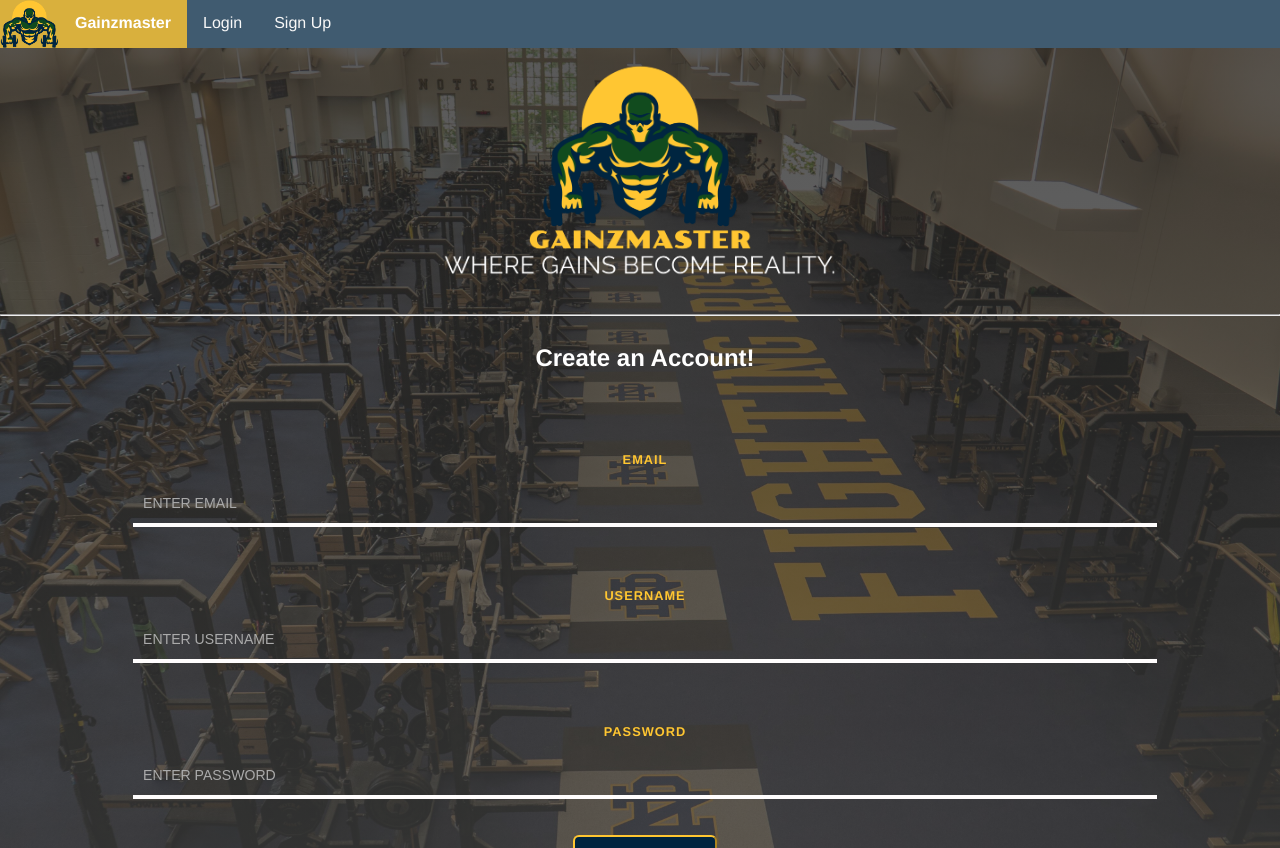
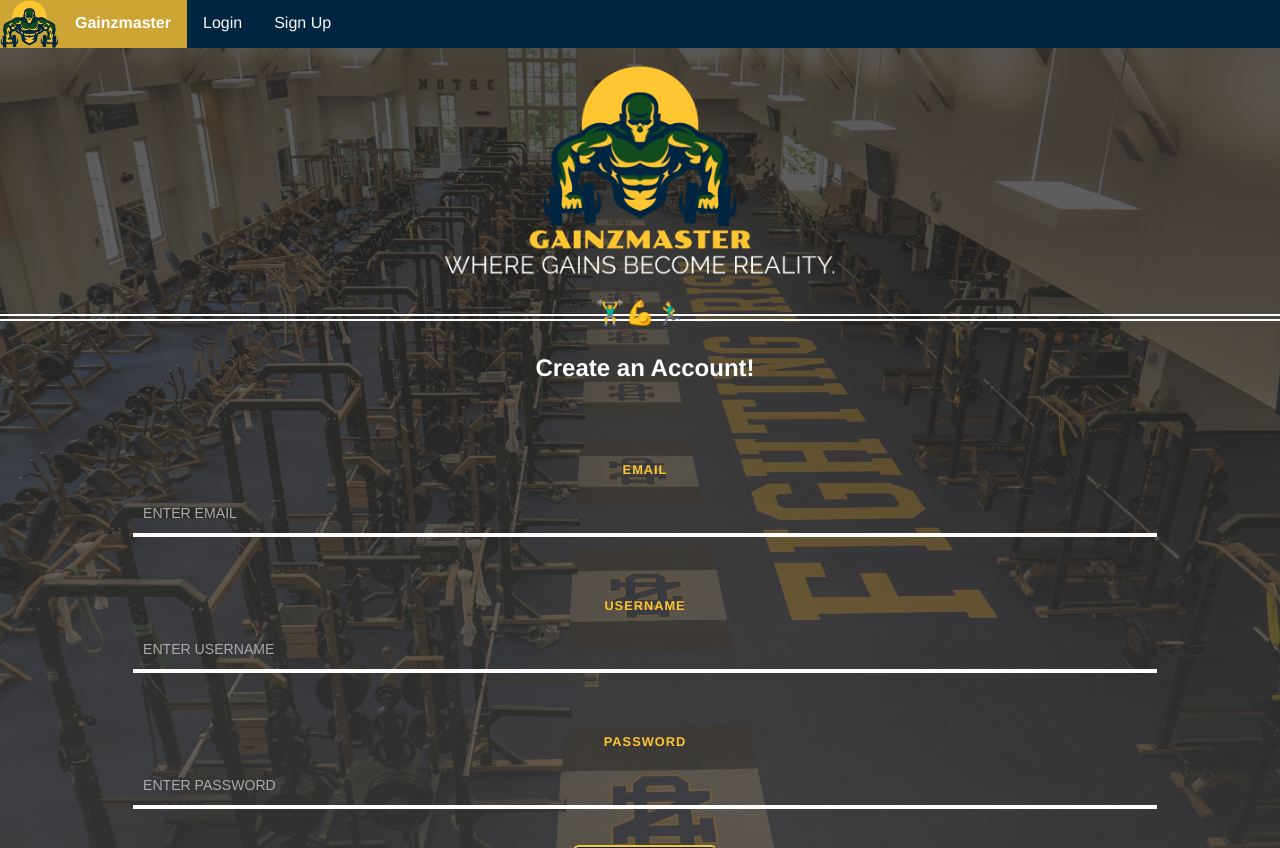
Before and after one commit to begloff/CSE-40746-Project, a Vue app in the folder gainzmaster/: page /signup in a window 1280 px wide. Built offline with nearby package versions, Linux system fonts and the light colour scheme; no server answers.

Commit message:
First Muscle Catalog

```diff
--- a/gainzmaster/src/App.vue
+++ b/gainzmaster/src/App.vue
@@ -1,9 +1,9 @@
 <template>
-  <div v-if="!$store.state.user" clas="public">
+  <div v-if="!$store.state.user" class="page">
     <PublicNavBar/>
     <router-view/>
   </div>
-  <div v-else>
+  <div v-else class="page">
     <PrivateNavBar/>
     <router-view/>
   </div>
@@ -36,6 +36,9 @@
   -moz-osx-font-smoothing: grayscale;
   text-align: center;
   color: #2c3e50;
+  margin: 0;
+  padding: 0;
+  height: 100%;
 }
 
 nav {
@@ -51,8 +54,39 @@
   color: #42b983;
 }
 
-body {
+body, html {
   margin: 0;
   padding: 0;
+  height: 100vh;
+}
+
+.page{
+  height: 100vh;
+}
+
+hr {
+	border: none;
+	border-top: 7px double white;
+	color: white;
+	overflow: visible;
+	text-align: center;
+	height: 5px;
+}
+
+hr:after {
+	background: transparent;
+	content: '🏋️‍♂️💪🏃‍♂️';
+	font-size: 1.5em;
+	padding: 0 10px;
+	position: relative;
+	top: -22px;
+}
+
+.row{
+    display: flex;
+}
+
+.col{
+    flex: 1;
 }
 </style>
--- a/gainzmaster/src/components/PrivateNavBar.vue
+++ b/gainzmaster/src/components/PrivateNavBar.vue
@@ -18,7 +18,7 @@
             <router-link class="nav-link" active-class="active" to="/home" style="color: #f8f8f8;">Exercise Catalog</router-link>
             </li>
             <li class="nav-item" >
-            <router-link class="nav-link" active-class="active" to="/home" style="color: #f8f8f8;">Workout Catalog</router-link>
+            <router-link class="nav-link" active-class="active" to="/musclecatalog" style="color: #f8f8f8;">Muscle Catalog</router-link>
             </li>
             <li class="nav-item" @click="$store.dispatch('logout')">
                 <router-link class="nav-link" active-class="active" to="/" style="color: #f8f8f8;">Log Out</router-link>
@@ -43,7 +43,7 @@
   margin: 0;
   padding: 0;
   overflow: hidden;
-  background-color: rgb(0, 37, 64,.75);
+  background-color: rgb(0, 37, 64);
   height: 3em;
 }
 
--- a/gainzmaster/src/components/PublicNavBar.vue
+++ b/gainzmaster/src/components/PublicNavBar.vue
@@ -37,7 +37,7 @@
   margin: 0;
   padding: 0;
   overflow: hidden;
-  background-color: rgb(0, 37, 64,.75);
+  background-color: rgb(0, 37, 64);
   height: 3em;
 }
 
--- a/gainzmaster/src/router/index.js
+++ b/gainzmaster/src/router/index.js
@@ -3,6 +3,7 @@
 import SignupPage from '../views/SignupPage.vue'
 import HomePage from '../views/HomePage.vue'
 import PublicHomePage from '../views/PublicHomePage.vue'
+import MuscleCatalog from '../views/MuscleCatalog.vue'
 import { auth } from '../firebase'
 
 import store from '../store/store'
@@ -67,6 +68,15 @@
     }
   },
   {
+    path: '/musclecatalog',
+    name: 'musclecatalog',
+    component: MuscleCatalog,
+    beforeEnter: requireAuth,
+    meta:{
+      title: 'Gainzmaster - Muscles'
+    }
+  },
+  {
     path: '/:catchAll(.*)',
     redirect: '/'
   }
--- a/gainzmaster/src/views/LoginPage.vue
+++ b/gainzmaster/src/views/LoginPage.vue
@@ -46,13 +46,14 @@
 .backimage {
 	max-width: 100%;
 	margin: 0;
-	height: 100vh;
+	height: 100%;
 	background-color: #000000;
 	background-image: linear-gradient(rgba(34, 34, 34, 0.75),rgba(65, 65, 65, 0.75)) ,url(../assets/gymbackground.jpg);
 	border: none;
 	background-size: cover;
+	background-repeat: no-repeat;
 	background-position: center;
-	overflow: auto;
+	overflow-y: visible;
 	text-align: center;
 }
 
@@ -69,7 +70,7 @@
 .logo {
 	display: inline-block;
 	margin-top: -10px;
-	width: 50%;
+	width: 35%;
 }
 
 .btn {
--- /dev/null
+++ b/gainzmaster/src/views/MuscleCatalog.vue
@@ -0,0 +1,82 @@
+<template>
+    <div class="row">
+        <div class="col">
+            <h1>Muscle Catalog</h1>
+        </div>
+    </div>
+
+    <div class="row">
+        <div class="col">
+            <p>Learn more about muscle intricacies and details!</p>
+        </div>
+    </div>
+
+    <hr style="	border-top: 7px double #2c3e50; color: #2c3e50;">
+
+    <div class="row">
+        <div class="col">
+            <table class="table">
+                <thead>
+                    <tr>
+                        <th scope="col">Muscle Name</th>
+                        <th scope="col">Detail ID</th>
+                        <th scope="col">General ID</th>
+                        <th scope="col">Other Names</th>
+                        <th scope="col">Muscle Heads</th>
+                        <th scope="col">Related Muscles</th>
+                        <th scope="col">Comments</th>
+                    </tr>
+                </thead>
+                <tbody>
+                    <tr v-for="muscle in muscleData">
+                        <th scope="row">{{muscle[0]}}</th>
+                        <th scope="row">{{muscle[1]}}</th>
+                        <th scope="row">{{muscle[2]}}</th>
+                        <th scope="row">{{muscle[3]}}</th>
+                        <th scope="row">{{muscle[4]}}</th>
+                        <th scope="row">{{muscle[5]}}</th>
+                        <th scope="row">{{muscle[6]}}</th>
+                    </tr>
+                </tbody>
+            </table>
+        </div>
+    </div>
+
+</template>
+
+
+<script>
+
+// General Format of muscle catalog
+// Make a robust search engine and table that displays information on muscles
+// Make sure each table entry is a link
+import axios from 'axios'
+
+export default {
+    methods:{
+        async loadData(){
+            var sql = `select * from detail_muscles`
+            var resp = await axios.get(`http://34.206.226.160/?sql=${sql}`)
+            resp = resp.data
+            this.muscleData = resp
+        }
+    },
+
+    data(){
+        return{
+            muscleData: null
+        }
+    },
+
+    async mounted(){
+        console.log("In")
+        await this.loadData()
+    }
+
+}
+</script>
+
+
+<style>
+
+</style>
--- a/gainzmaster/src/views/PublicHomePage.vue
+++ b/gainzmaster/src/views/PublicHomePage.vue
@@ -1,7 +1,7 @@
 <template>
     <div class="backimage">
         <div>
-            <img src="../assets/gainzmaster-6.png" style="max-width:50%;">
+            <img src="../assets/gainzmaster-6.png" style="width:40%;">
         </div>
 
         <hr>
@@ -19,7 +19,7 @@
                 <ul class = "list">
                     <li class="list">Workout Creator with over 2500 Exercises</li>
                     <li class="list">Workout Log To View Past Workouts</li>
-                    <li class="list">Detailed Muscle & Exercise Catalog</li>
+                    <li class="list">Detailed Muscle & Exercise Catalogs</li>
                     <li class="list">Advanced Exercise Search Engine</li>
                 </ul>
             </div>
@@ -62,13 +62,13 @@
     .backimage {
         max-width: 100%;
         margin: 0;
-        height: 100vh;
+        height: auto;
         background-color: #000000;
         background-image: linear-gradient(rgba(34, 34, 34, 0.75),rgba(65, 65, 65, 0.75)) ,url(../assets/gymbackground.jpg);
         border: none;
         background-size: cover;
         background-position: center;
-        overflow: auto;
+        overflow-y:visible;
         text-align: center;
     }
     .non-intrusive, .non-intrusive:visited, .non-intrusive:link{
@@ -124,7 +124,7 @@
     }
 
     li.list{
-        margin-top:15px;
+        margin-top:30px;
     }
 
     hr {
--- a/gainzmaster/src/views/SignupPage.vue
+++ b/gainzmaster/src/views/SignupPage.vue
@@ -158,4 +158,22 @@
 	margin-bottom: 50px;
 }
 
+hr {
+	border: none;
+	border-top: 7px double white;
+	color: white;
+	overflow: visible;
+	text-align: center;
+	height: 5px;
+}
+
+hr:after {
+	background: transparent;
+	content: '🏋️‍♂️💪🏃‍♂️';
+	font-size: 1.5em;
+	padding: 0 10px;
+	position: relative;
+	top: -22px;
+}
+
 </style>
```
